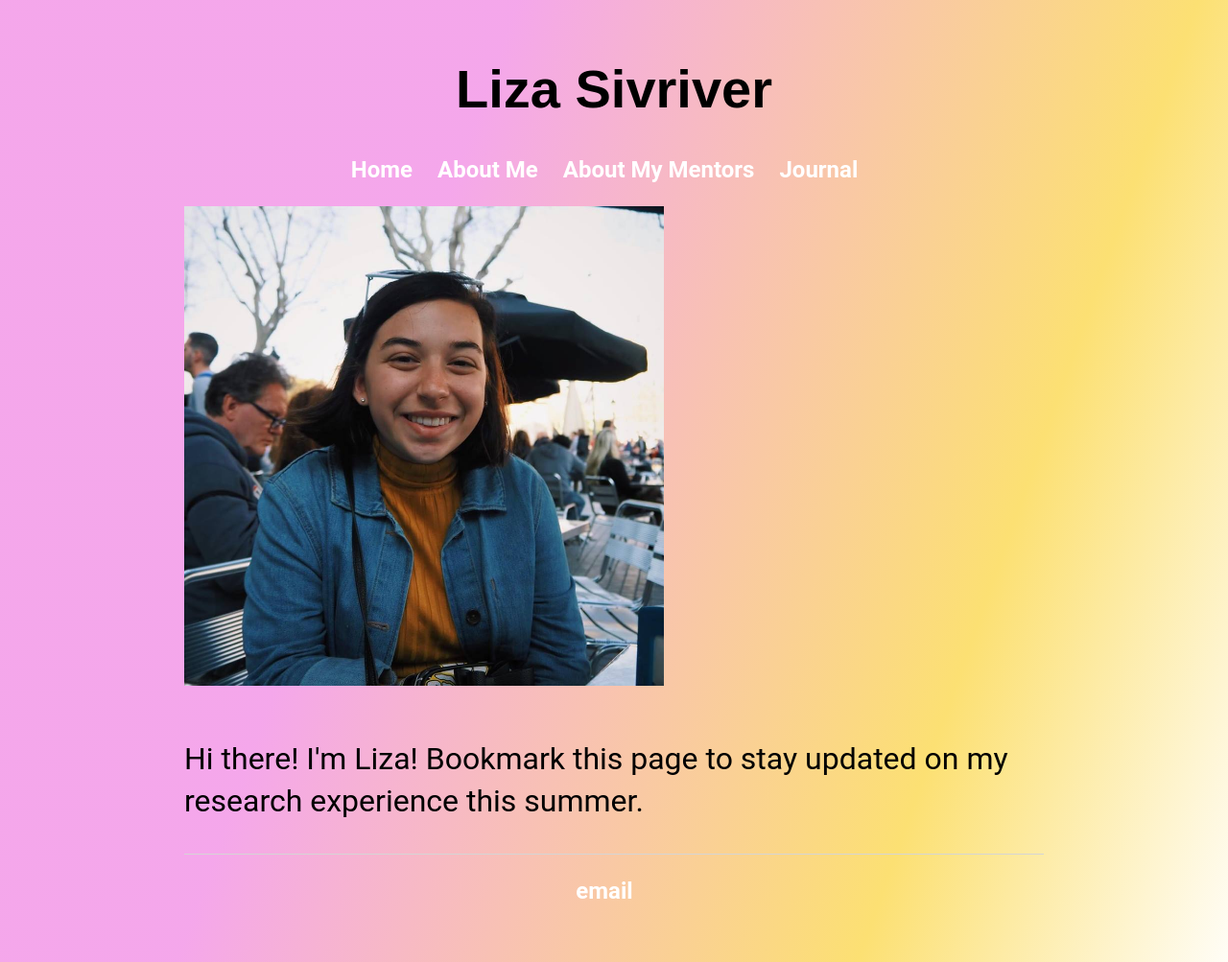
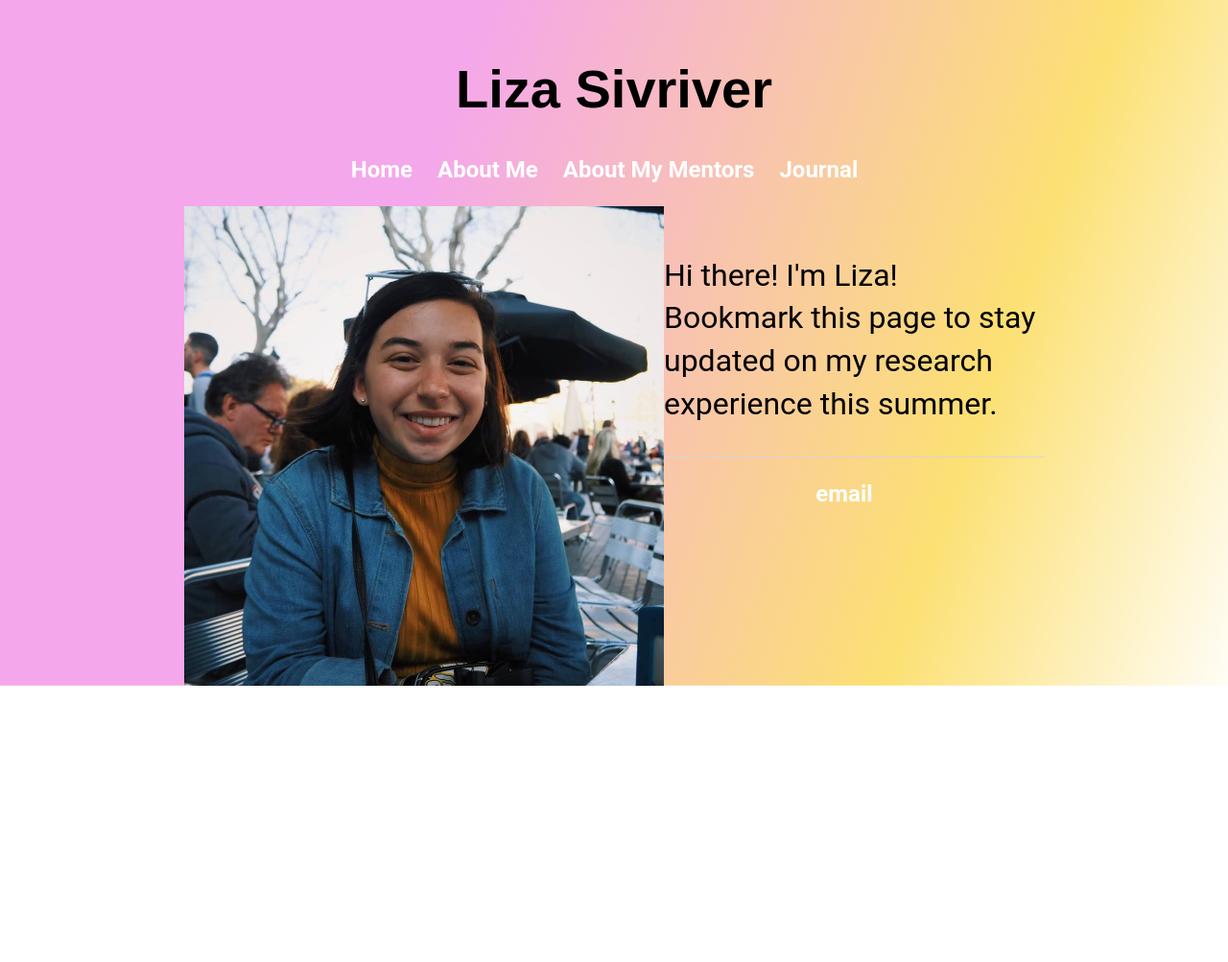
Before and after one commit to lizasivriver/lizasivriver, a Jekyll site: the page built from index.html, in a window 1280 px wide. Shown: the whole page at 96% size. Built offline with Jekyll 4.4.1, drawn with Linux system fonts in a browser that asks for light colours; after the commit the page ends 900 px from its top, so only the background shows below that.

Commit message:
Update home.html

```diff
--- a/_layouts/home.html
+++ b/_layouts/home.html
@@ -6,7 +6,7 @@ title: Liza Sivriver's DREU Internship
 
 <div class="row col-md-3 col-sm-offset-1">
 
-	<img width="500" height="500" img src="liza.jpg" alt="liza">
+	<img width="500" height="500" img src="liza.jpg" alt="liza" align="left">
 
 	<div class="row text-center" id="contact-items">
 		<br>
```
